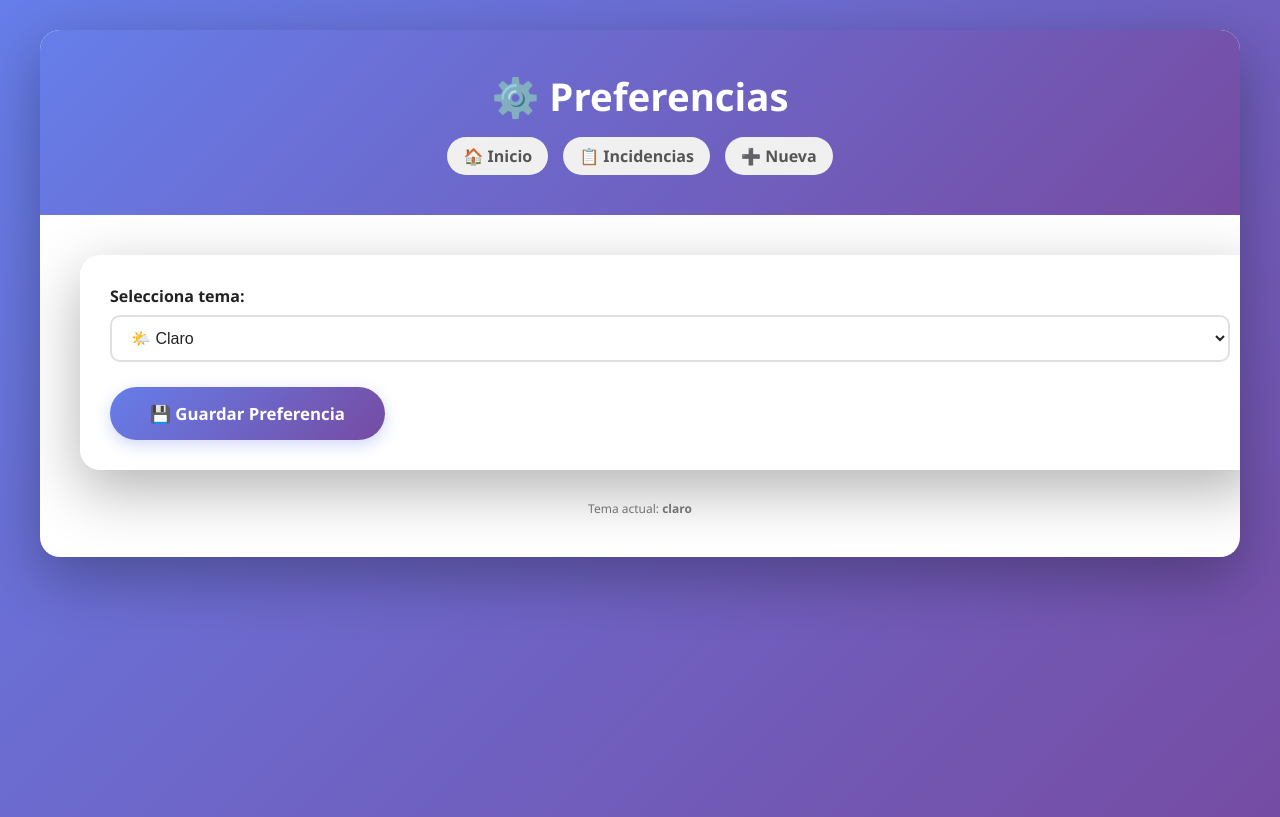
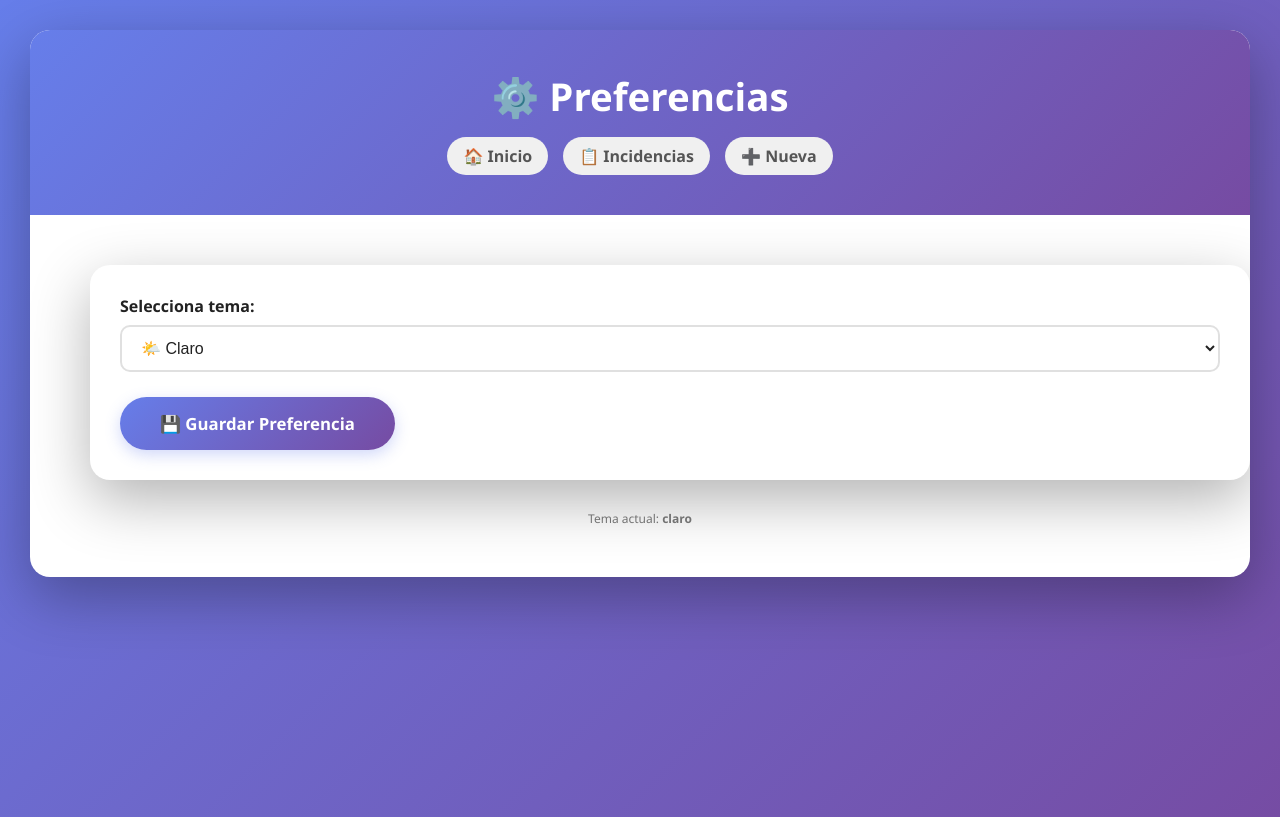
Before and after one commit to NoelBallester/proyectoIAW, a PHP site: page /preferencias.php in a window 1280 px wide. Shown: the top 817 px of the page. Run offline with PHP 8.4, Linux system fonts and the light colour scheme; the visitor is signed in with stand-in values (Sample User, id 1).

Commit message:
UX: enlarge working area (max-width 1400px) and apply wide layout classes to main pages

```diff
--- a/public/css/base.css
+++ b/public/css/base.css
@@ -13,7 +13,7 @@ body {
     margin:0; padding:30px; min-height:100vh; font-family:var(--font-stack); display:flex; align-items:flex-start; justify-content:center; background: var(--bg-main); color:var(--color-text);
 }
 
-.container, .panel, .card-list, .form-wrapper { background: var(--color-surface); border-radius: var(--radius-lg); box-shadow: var(--shadow-lg); width:100%; max-width: 1200px; animation: fadeIn .5s ease-in; overflow:hidden; }
+.container, .panel, .card-list, .form-wrapper { background: var(--color-surface); border-radius: var(--radius-lg); box-shadow: var(--shadow-lg); width:100%; max-width: 1400px; animation: fadeIn .5s ease-in; overflow:hidden; }
 .panel.narrow, .login-container.panel { max-width:480px; }
 
 @keyframes fadeIn { from {opacity:0; transform:translateY(-20px);} to {opacity:1; transform:translateY(0);} }
--- a/public/editar_ticket.php
+++ b/public/editar_ticket.php
@@ -82,7 +82,7 @@ if ($_SERVER['REQUEST_METHOD'] === 'POST') {
             </div>
         </div>
 
-        <div class="content form-wrapper">
+    <div class="content wide form-wrapper">
             <?php if ($errores): ?>
                 <div class="error-box"><strong>⚠️ Errores:</strong>
                     <?php foreach ($errores as $e): ?><p>• <?= htmlspecialchars($e) ?></p><?php endforeach; ?>
--- a/public/lista_tickets.php
+++ b/public/lista_tickets.php
@@ -57,7 +57,7 @@ $totalPages = max(1, ceil($total / $perPage));
             <a href="preferencias.php">⚙️ Preferencias</a>
         </div>
     </div>
-    <div class="content">
+    <div class="content wide">
         <form method="GET" class="search-box" style="display:flex; gap:10px; flex-wrap:wrap;">
             <input type="text" name="q" value="<?= htmlspecialchars($search) ?>" placeholder="Buscar por título o descripción">
             <button type="submit" class="btn-primary" style="flex:0 0 auto;">🔍 Buscar</button>
--- a/public/preferencias.php
+++ b/public/preferencias.php
@@ -41,7 +41,7 @@ $temaActual = $_COOKIE['tema'] ?? 'claro';
             <a href="editar_ticket.php">➕ Nueva</a>
         </div>
     </div>
-    <div class="content">
+    <div class="content wide">
         <form method="POST" class="form-wrapper" style="background:var(--color-surface); padding:30px; border-radius:var(--radius-lg);">
             <?= csrf_field() ?>
             <div class="form-group">
--- a/public/ver_tickets.php
+++ b/public/ver_tickets.php
@@ -50,7 +50,7 @@ $updated = $ticket['updated_at'] ?? null;
             <a href="index.php">🏠 Inicio</a>
         </div>
     </div>
-    <div class="content">
+    <div class="content wide">
         <div class="panel" style="padding:25px; box-shadow:none; background:var(--color-surface);">
             <p><strong>Título:</strong> <?= htmlspecialchars($ticket['titulo']) ?></p>
             <p><strong>Descripción:</strong><br><?= nl2br(htmlspecialchars($ticket['descripcion'])) ?></p>
```
